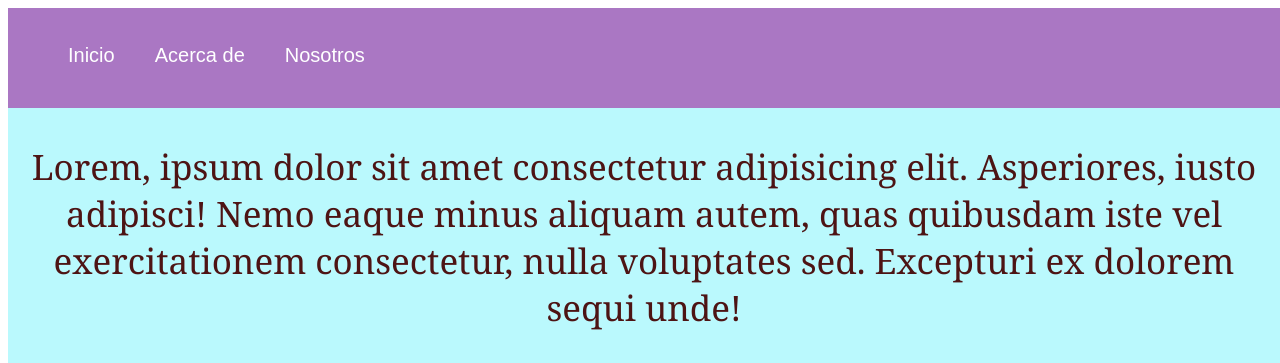
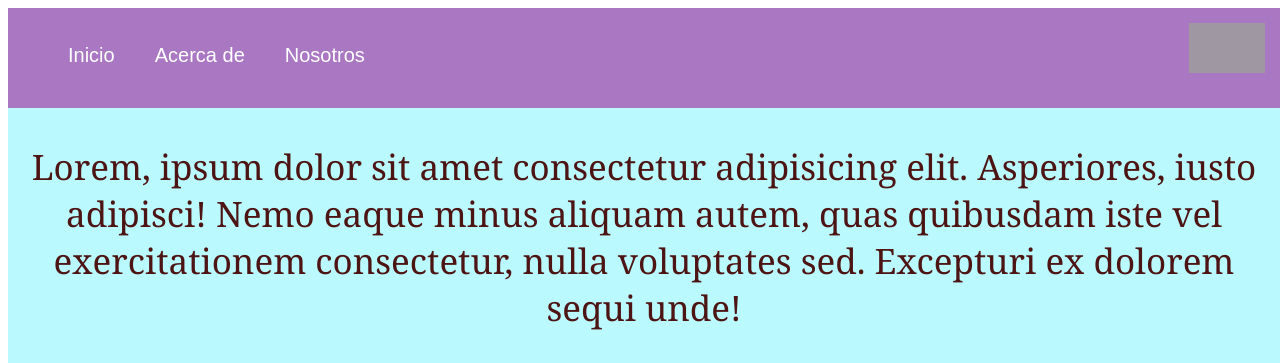
Before and after one commit to Tavinho8/Multimedios022023, a PHP site: page /acercaDe.html in a window 1280 px wide. Shown: the top 363 px of the page. Run offline with PHP 8.4, Linux system fonts and the light colour scheme; grey boxes are pictures that could not be loaded.

Commit message:
Icono de AFA como link

```diff
--- a/QUIZ/acercaDe.html
+++ b/QUIZ/acercaDe.html
@@ -19,6 +19,10 @@
                     <li class="lista"><a class="itemsMenu" href="nosotros.html">Nosotros</a></li>
              </ul>
             </nav>
+
+           <a  href="index.html">
+            <img class="icon" src="https://3.bp.blogspot.com/-oxMEDyIAVFs/U67CZWsfFHI/AAAAAAAARYU/0pVaIEsFkcI/s1600/escudo+de+la+afa.jpg" alt="">
+           </a>
         </div>
 
         <div class="main">
--- a/QUIZ/nosotros.html
+++ b/QUIZ/nosotros.html
@@ -19,6 +19,9 @@
                     <li class="lista"><a class="itemsMenu" href="nosotros.html">Nosotros</a></li>
              </ul>
             </nav>
+            <a  href="index.html">
+                <img class="icon" src="https://3.bp.blogspot.com/-oxMEDyIAVFs/U67CZWsfFHI/AAAAAAAARYU/0pVaIEsFkcI/s1600/escudo+de+la+afa.jpg" alt="">
+               </a>
         </div>
 
         <div class="main">
--- a/QUIZ/styles.css
+++ b/QUIZ/styles.css
@@ -12,7 +12,7 @@
 .icon{
     height: 50%;
     width: 6%;
-   opacity: 70%;
+   opacity: 85%;
    float: right;
    margin: 15px;
 }
```
